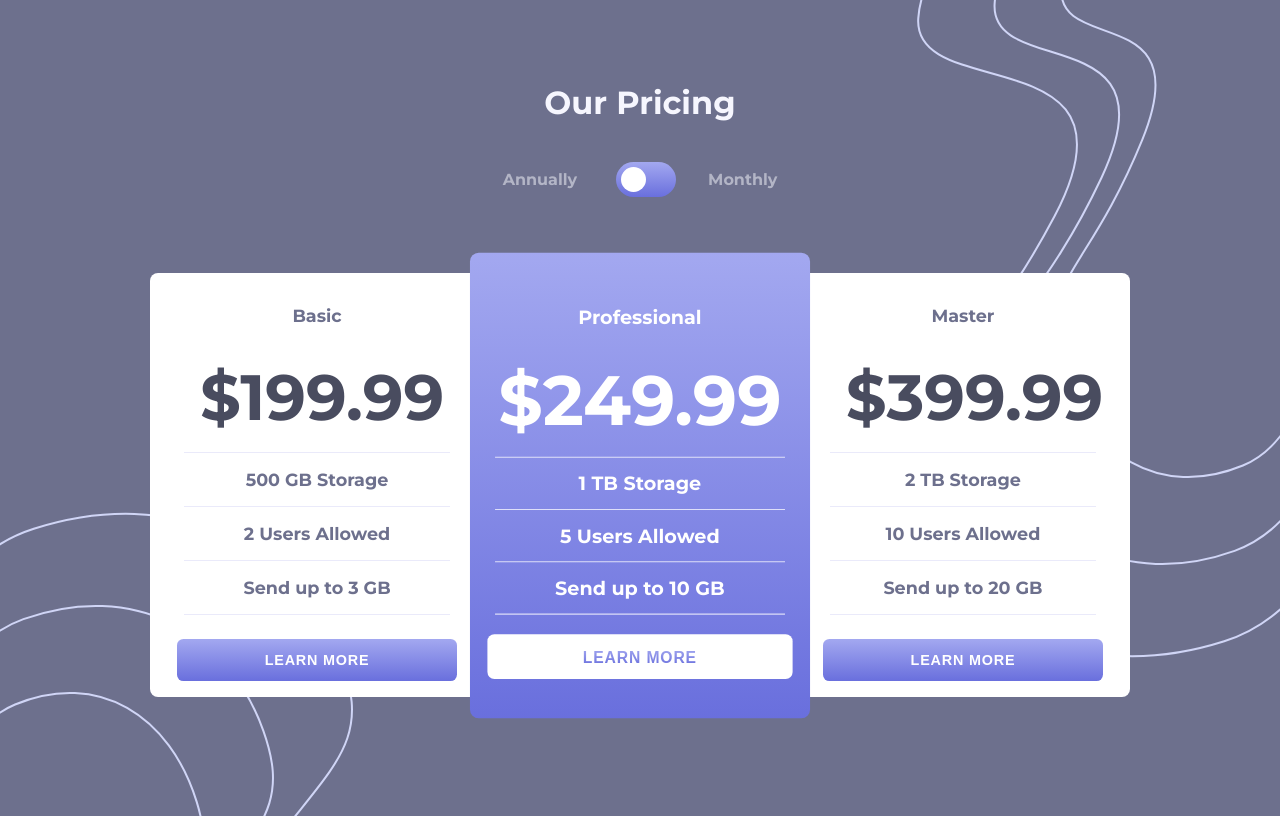
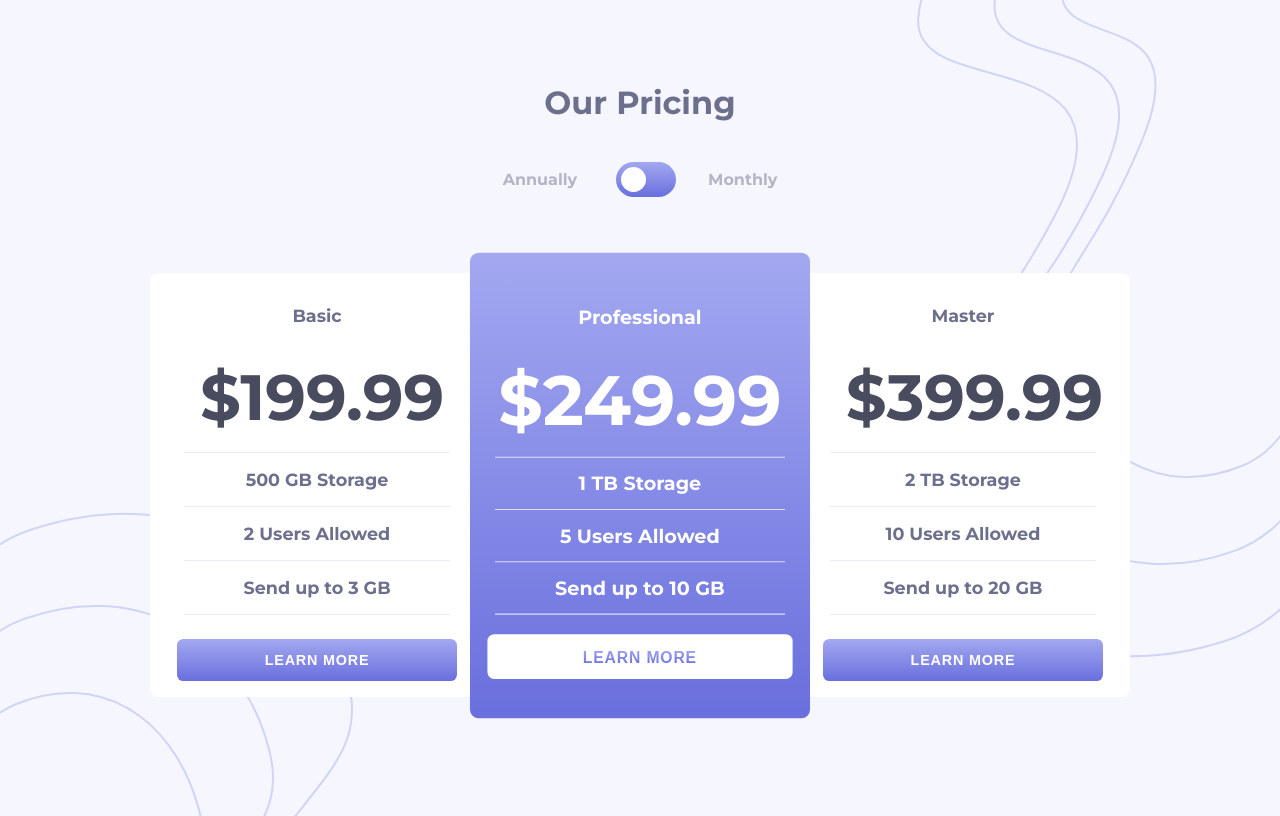
Before and after one commit to Sanja24It/Pricing-toggle-component, a plain HTML site: page pricing-component-with-toggle-master/index.html in a window 1280 px wide. Drawn offline with Linux system fonts and the light colour scheme.

Commit message:
style.css

```diff
--- a/pricing-component-with-toggle-master/style.css
+++ b/pricing-component-with-toggle-master/style.css
@@ -7,7 +7,7 @@ body{
     justify-content: center;
     align-items: center;
     min-height: 100vh;
-    background: url(./images/bg-top.svg) right top no-repeat, url(./images/bg-bottom.svg) left bottom no-repeat,hsl(233, 13%, 49%)
+    background: url(./images/bg-top.svg) right top no-repeat, url(./images/bg-bottom.svg) left bottom no-repeat,hsl(240, 78%, 98%);
 
 }
 
@@ -26,7 +26,7 @@ body{
 }
 
 .price_heading h1{
-    color: hsl(240, 78%, 98%);
+    color: hsl(233, 13%, 49%);
     font-size: 2rem;
 }
 
```
